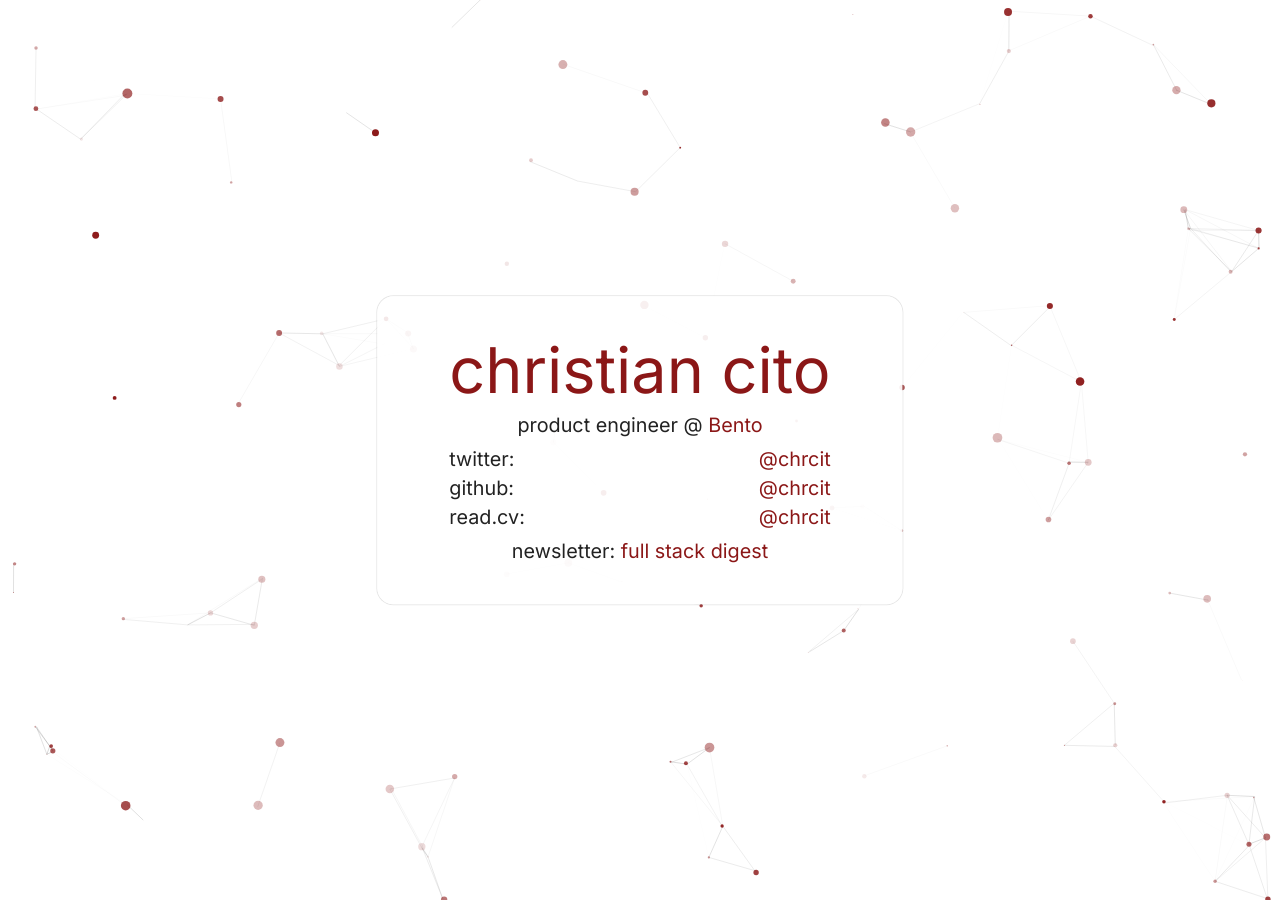
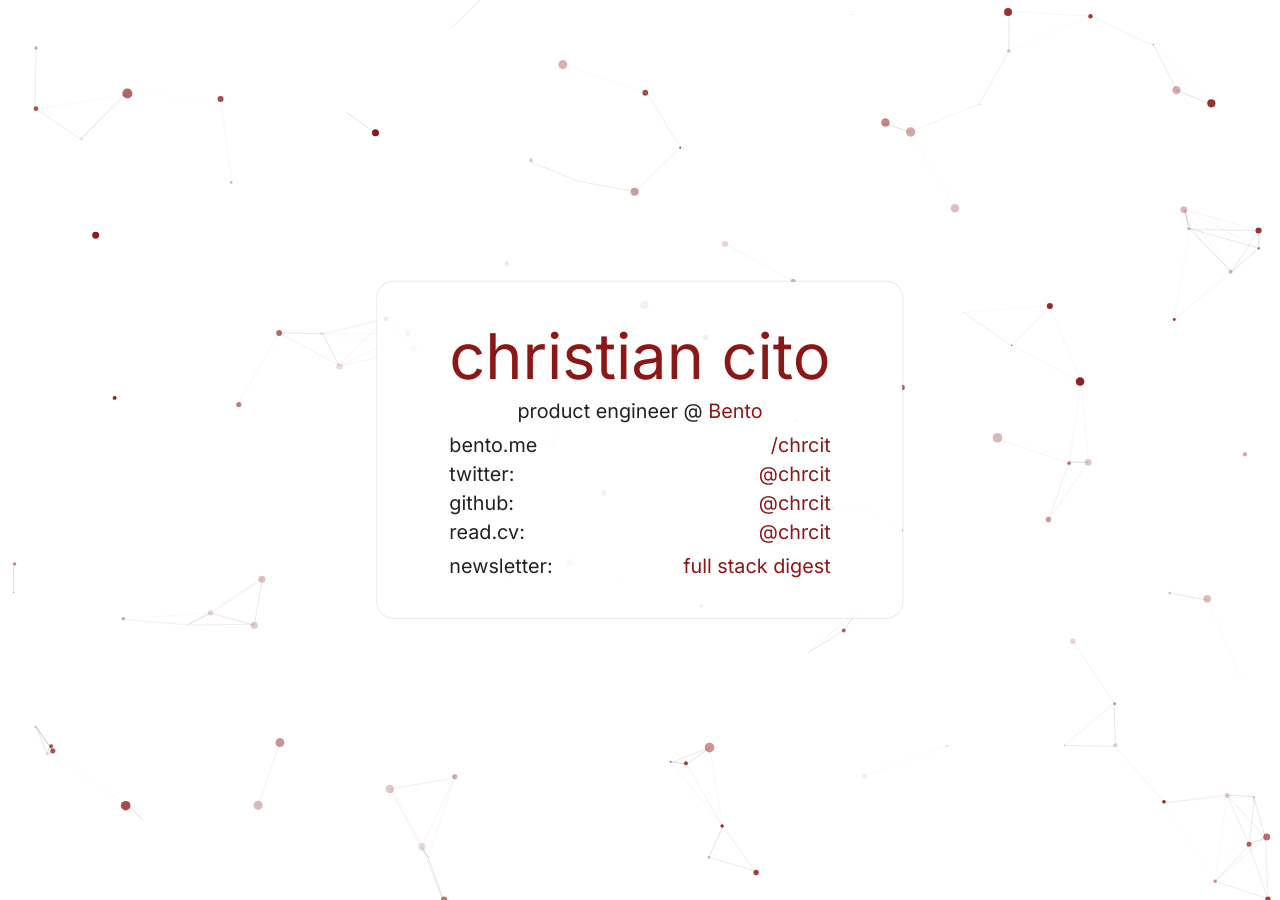
Before and after one commit to chrcit/christiancito.com, a Jekyll site: the page built from index.md, in a window 1280 px wide. Built offline with Jekyll 4.4.1, drawn with Linux system fonts in a browser that asks for light colours.

Commit message:
add bento

```diff
--- a/index.md
+++ b/index.md
@@ -5,8 +5,9 @@ layout: index
 <h1 class="site-title"><a href="{{ site.url }}">christian cito</a></h1>
 <ul class="site-list">
   <li style="margin-bottom: .5em;">product engineer @&nbsp;<a target="_blank" href="https://bento.me">Bento</a></li>
+  <li class="username"><span>bento.me</span> <a target="_blank" href="https://twitter.com/{{ site.twitter }}">/chrcit</a></li>
   <li class="username"><span>twitter:</span> <a target="_blank" href="https://twitter.com/{{ site.twitter }}">@{{ site.twitter }}</a></li>
   <li class="username"><span>github:</span> <a target="_blank" href="https://github.com/chrcit">@chrcit</a></li>
   <li class="username"><span>read.cv:</span> <a target="_blank" href="https://read.cv/chrcit">@chrcit</a></li>
-  <li  style="margin-top: .5em;"><span>newsletter:&nbsp;</span><a target="_blank" href="https://app.mailbrew.com/chrcit/devs-fh98L5BO4g2T">full stack digest</a></li>
+  <li  class="username" style="margin-top: .5em;"><span>newsletter:&nbsp;</span><a target="_blank" href="https://app.mailbrew.com/chrcit/devs-fh98L5BO4g2T">full stack digest</a></li>
 </ul>
```
